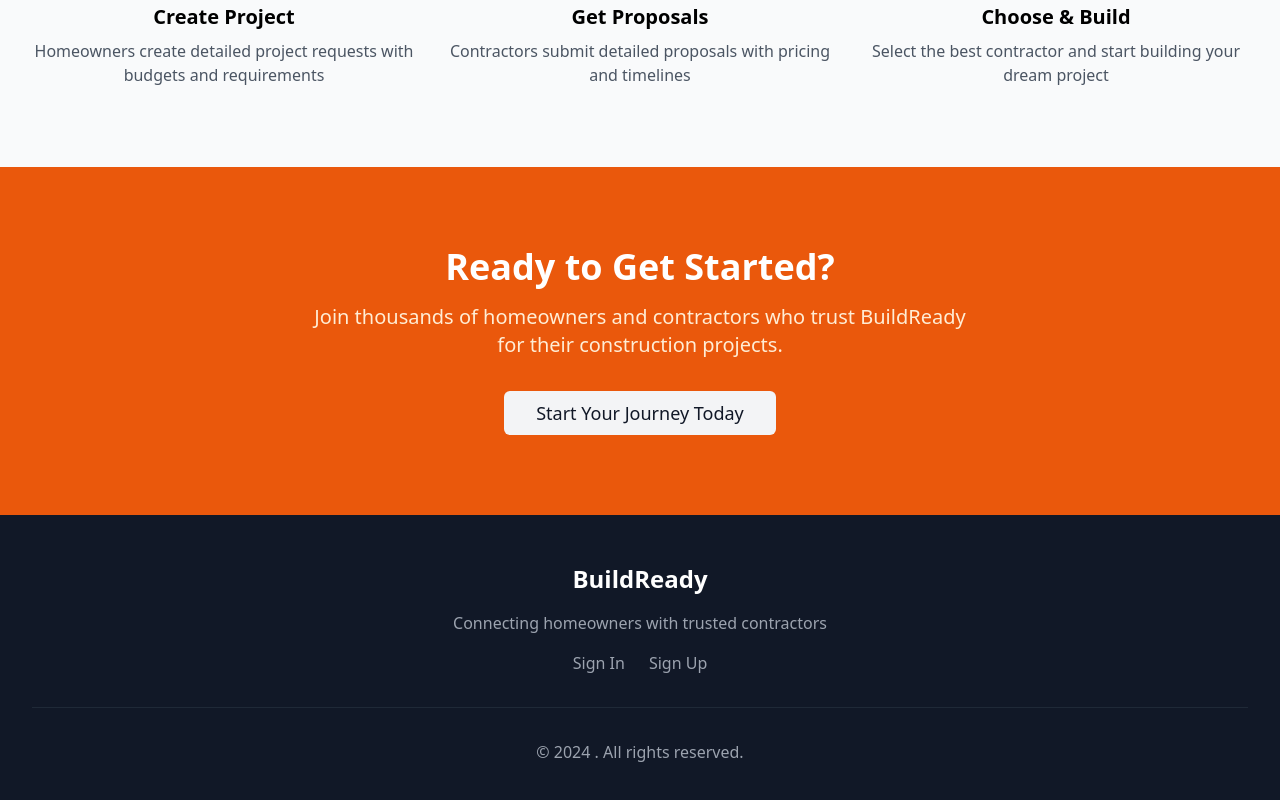
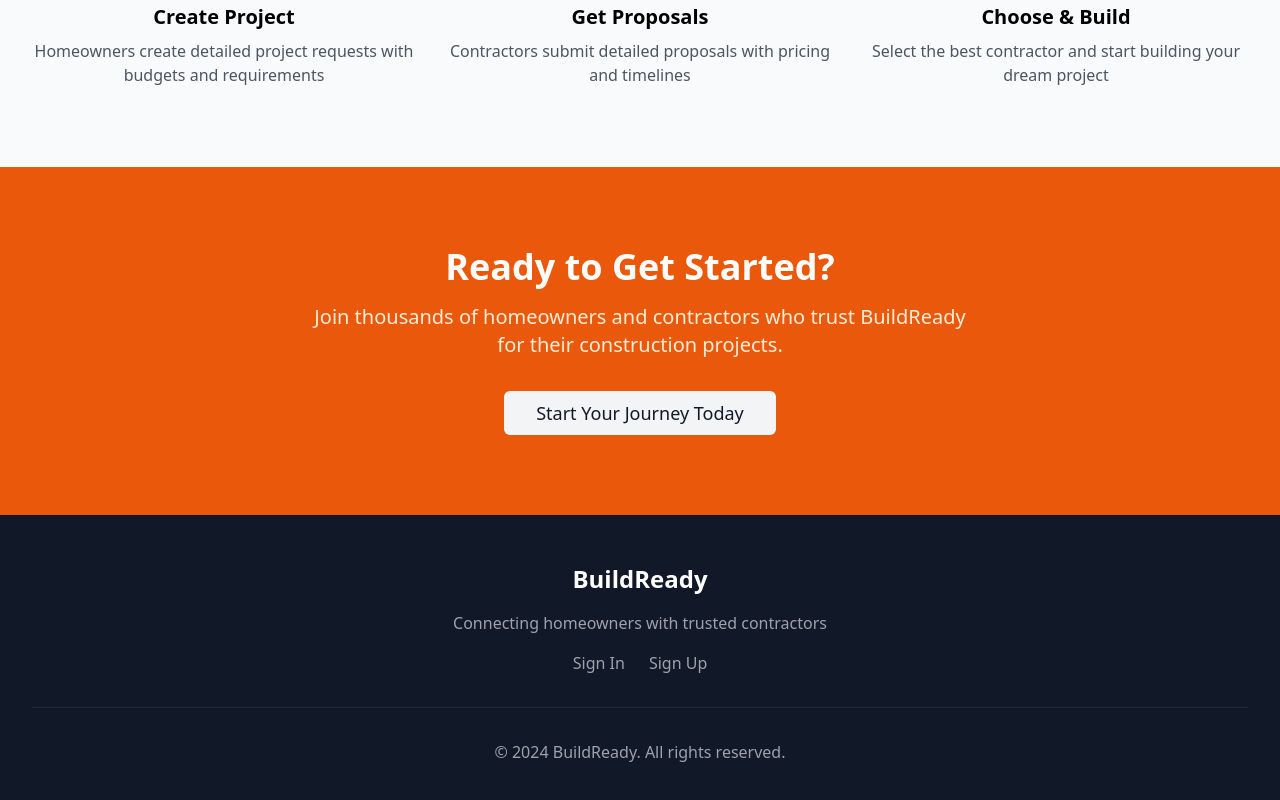
Before and after one commit to sadat66/buildready, a Next.js app: page / in a window 1280 px wide. Shown: the part 2074-2874 px from the top of the page. Built offline with nearby package versions, Linux system fonts and the light colour scheme; no server answers.

Commit message:
fix: replace dynamic company name with static "BuildReady" in footer
The dynamic company name from environment variables was replaced with a static value to ensure consistent branding across all deployments.

```diff
--- a/src/app/page.tsx
+++ b/src/app/page.tsx
@@ -252,7 +252,7 @@
             </div>
           </div>
           <div className="mt-8 pt-8 border-t border-gray-800 text-center text-gray-400">
-            <p>&copy; 2024 {process.env.NEXT_PUBLIC_COMPANY_NAME}. All rights reserved.</p>
+            <p>&copy; 2024 BuildReady. All rights reserved.</p>
           </div>
         </div>
       </footer>
```
